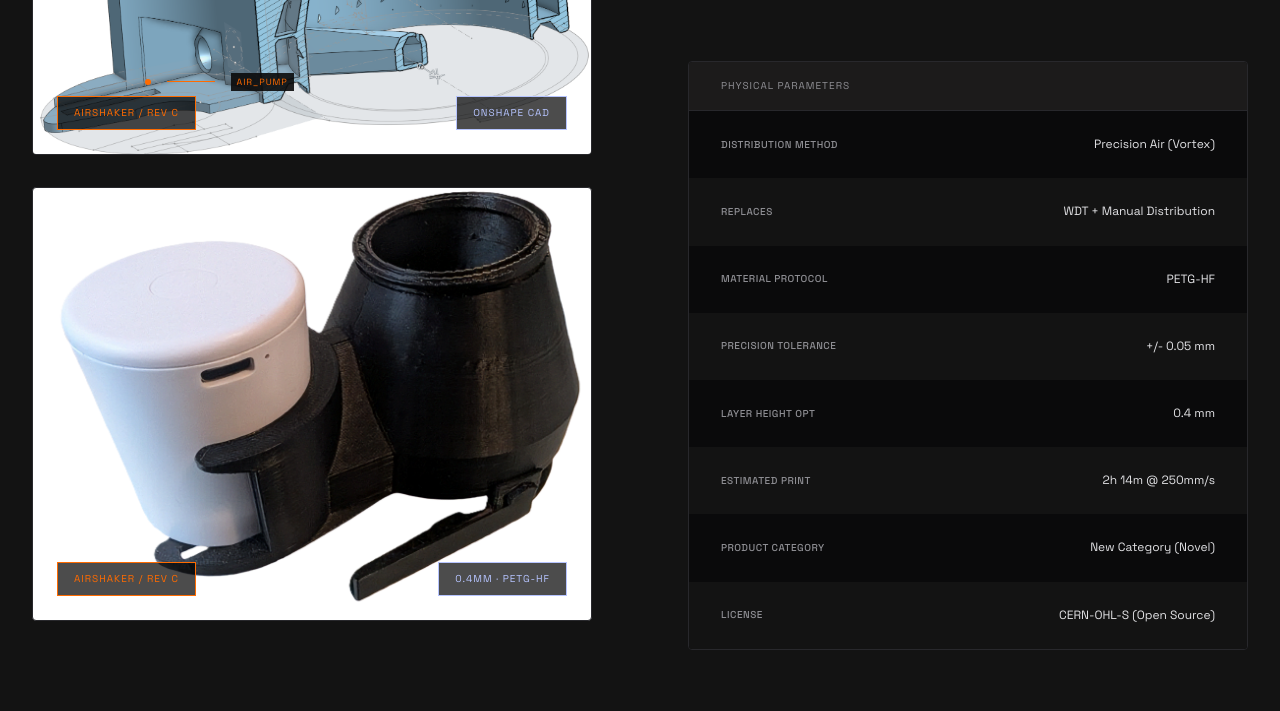
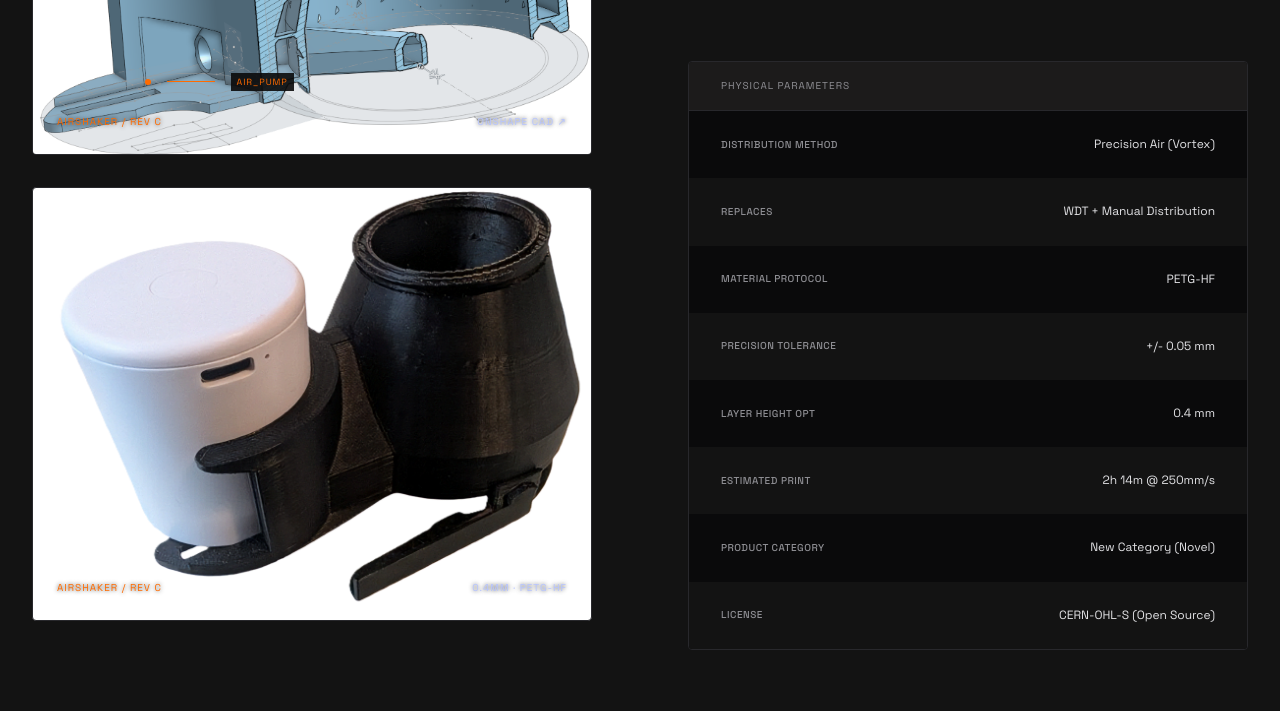
Before and after one commit to MakerFirst3DP/MakerFirst3DP.github.io, an Astro site: page / in a window 1280 px wide. Shown: the part 902-1613 px from the top of the page. Built offline with nearby package versions, Linux system fonts and the light colour scheme; Astro itself is replaced by a stand-in of ours.

Commit message:
Product labels: plain text with text-shadow, no rectangle bg
- Remove background and border from labels, use text-shadow for readability
- CAD image: ONSHAPE CAD is now a clickable link to Onshape document
- Orange/red left labels, blue right labels

```diff
--- a/src/components/sections/Product.astro
+++ b/src/components/sections/Product.astro
@@ -30,9 +30,9 @@
             alt="AirShaker CAD model — Onshape design view"
             class="w-full h-auto object-contain"
           />
-          <!-- Bottom labels like the original hero stamps -->
-          <div class="absolute bottom-3 left-3 font-display text-[10px] uppercase tracking-widest px-2 py-1 z-10" style="color:#FF6B00; background:rgba(0,0,0,0.7); border:1px solid #FF6B00;">AIRSHAKER / REV C</div>
-          <div class="absolute bottom-3 right-3 font-display text-[10px] uppercase tracking-widest px-2 py-1 z-10" style="color:#b6c4ff; background:rgba(0,0,0,0.7); border:1px solid #b6c4ff;">ONSHAPE CAD</div>
+          <!-- Bottom labels: plain text, no rectangles. Left=orange, Right=blue. -->
+          <span class="absolute bottom-3 left-3 font-display text-[10px] uppercase tracking-widest z-10" style="color:#FF6B00; text-shadow:0 0 4px rgba(0,0,0,0.8);">AIRSHAKER / REV C</span>
+          <a href="https://cad.onshape.com/documents/87e3546070b02d8f0ccd361f/w/2e7f911bc6f322aa95b8ad4b/e/3465917065ae54ea0a6821cd?renderMode=0&uiState=69dd83e4920ad55a6876bbb7" target="_blank" rel="noopener noreferrer" class="absolute bottom-3 right-3 font-display text-[10px] uppercase tracking-widest z-10 hover:underline" style="color:#b6c4ff; text-shadow:0 0 4px rgba(0,0,0,0.8);">ONSHAPE CAD ↗</a>
           <!-- [WIDGET] Schematic Callouts -->
           <div class="absolute top-[28%] right-[15%] flex items-center gap-2">
             <div class="callout-dot"></div>
@@ -53,8 +53,8 @@
             alt="AirShaker — printed and assembled real product photo"
             class="w-full h-auto object-cover"
           />
-          <div class="absolute bottom-3 left-3 font-display text-[10px] uppercase tracking-widest px-2 py-1 z-10" style="color:#FF6B00; background:rgba(0,0,0,0.7); border:1px solid #FF6B00;">AIRSHAKER / REV C</div>
-          <div class="absolute bottom-3 right-3 font-display text-[10px] uppercase tracking-widest px-2 py-1 z-10" style="color:#b6c4ff; background:rgba(0,0,0,0.7); border:1px solid #b6c4ff;">0.4mm · PETG-HF</div>
+          <span class="absolute bottom-3 left-3 font-display text-[10px] uppercase tracking-widest z-10" style="color:#FF6B00; text-shadow:0 0 4px rgba(0,0,0,0.8);">AIRSHAKER / REV C</span>
+          <span class="absolute bottom-3 right-3 font-display text-[10px] uppercase tracking-widest z-10" style="color:#b6c4ff; text-shadow:0 0 4px rgba(0,0,0,0.8);">0.4mm · PETG-HF</span>
         </div>
       </div>
 
```
